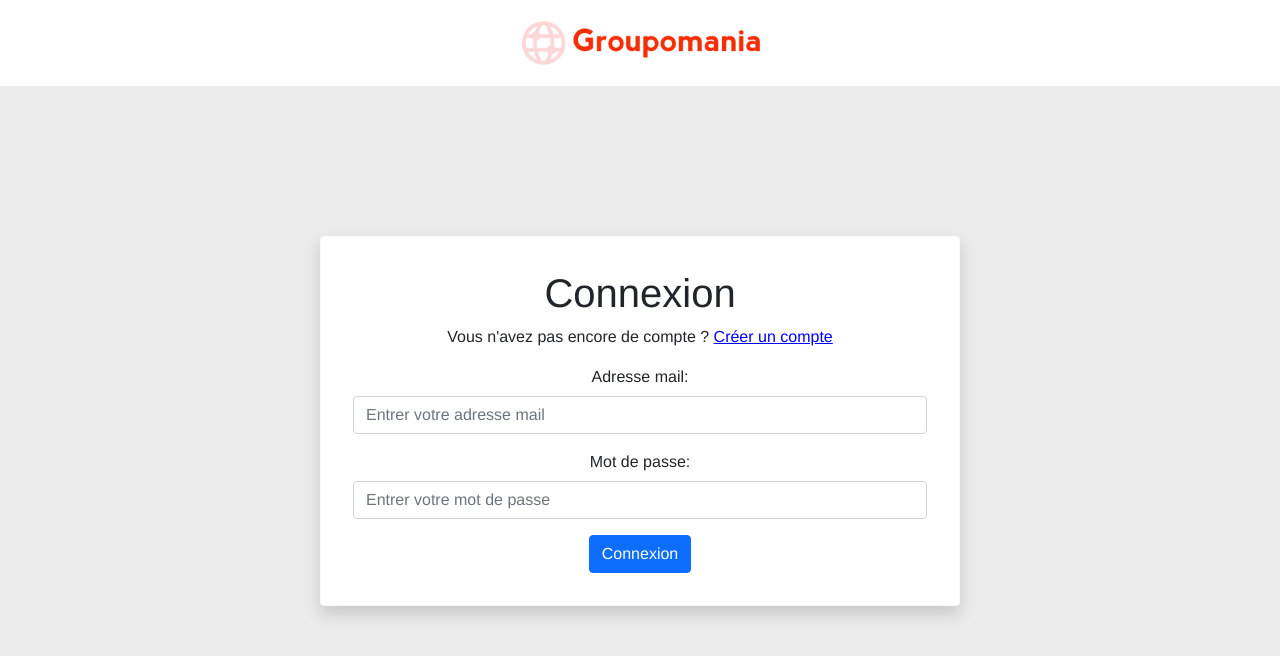
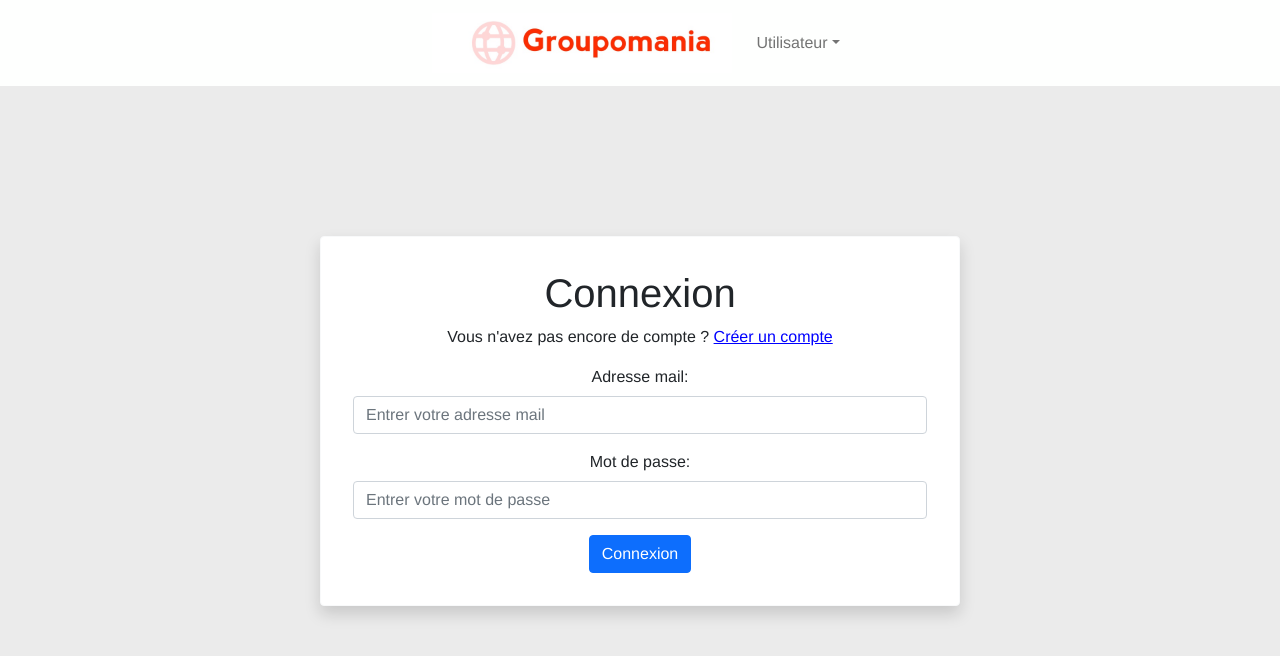
Before and after one commit to jeremydassonville/P7_dassonville_jeremy, a Vue app in the folder Frontend/: page /account in a window 1280 px wide. Shown: the top 656 px of the page. Built offline with nearby package versions, Linux system fonts and the light colour scheme.

Commit message:
maj repo + modif home page

```diff
--- a/Frontend/src/App.vue
+++ b/Frontend/src/App.vue
@@ -9,7 +9,7 @@
         </b-navbar-brand>
 
         <!-- Navbar dropdowns -->
-        <b-nav-item-dropdown text="Utilisateur" right v-if="this.$route.path != '/' ">
+        <b-nav-item-dropdown text="Utilisateur" right>
           <b-dropdown-item to="/account">Compte</b-dropdown-item>
           <b-dropdown-item @click="disconnectUser()" to="/">deconnexion</b-dropdown-item>
         </b-nav-item-dropdown>
```
Also changed, not shown: 1 other file (tests, documents, lock files or other folders).
